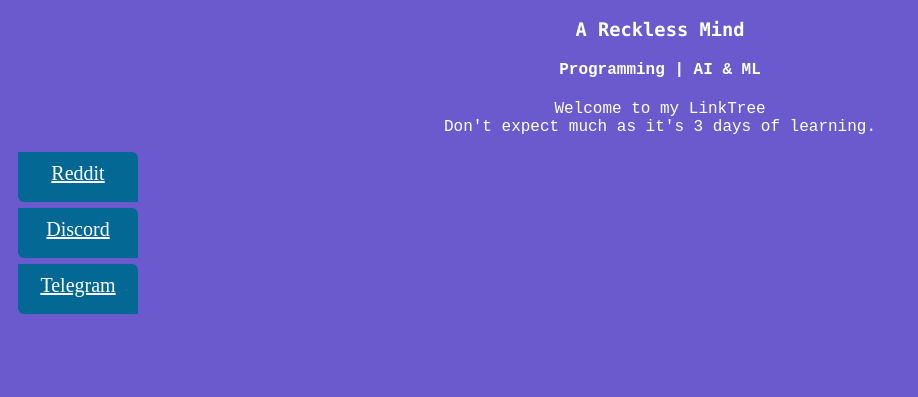
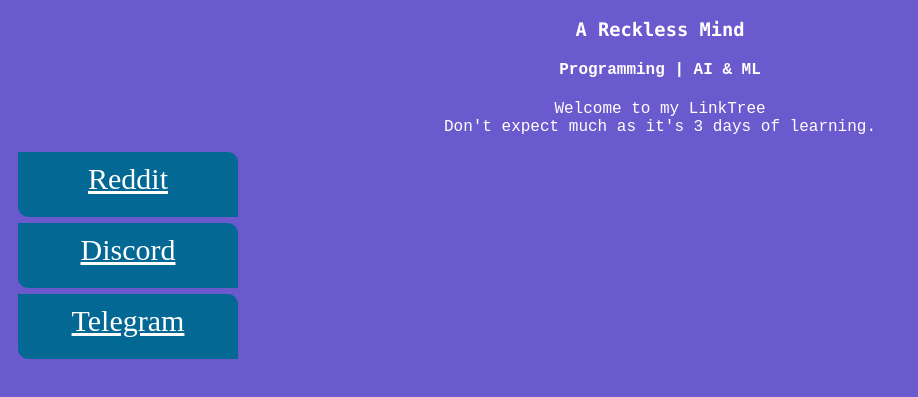
Before and after one commit to shikamaruasf/Linktree, a plain HTML site: page index.html in a window 1280 px wide. Shown: the part 87-484 px from the top of the page, without its empty margins (0-918 px from the left). Drawn offline with Linux system fonts and the light colour scheme.

Commit message:
Update style.css

```diff
--- a/style.css
+++ b/style.css
@@ -20,13 +20,13 @@ h3 {
 a {
   color: white;
   background-color: rgb(3, 105, 148);
-  height: 30px;
-  width: 100px;
   text-align: center;
-  font-size: 20px;
+  height: 45px;
+  width: 200px;
+  font-size: 30px;
   font-family: Brush Script MT;
   border: solid 5px chrome;
-  border-radius: 0 6px 0 6px;
+  border-radius: 0 10px 0 10px;
   margin: 6px 10px 6px 10px;
   padding: 10px;
   display: block;
```
